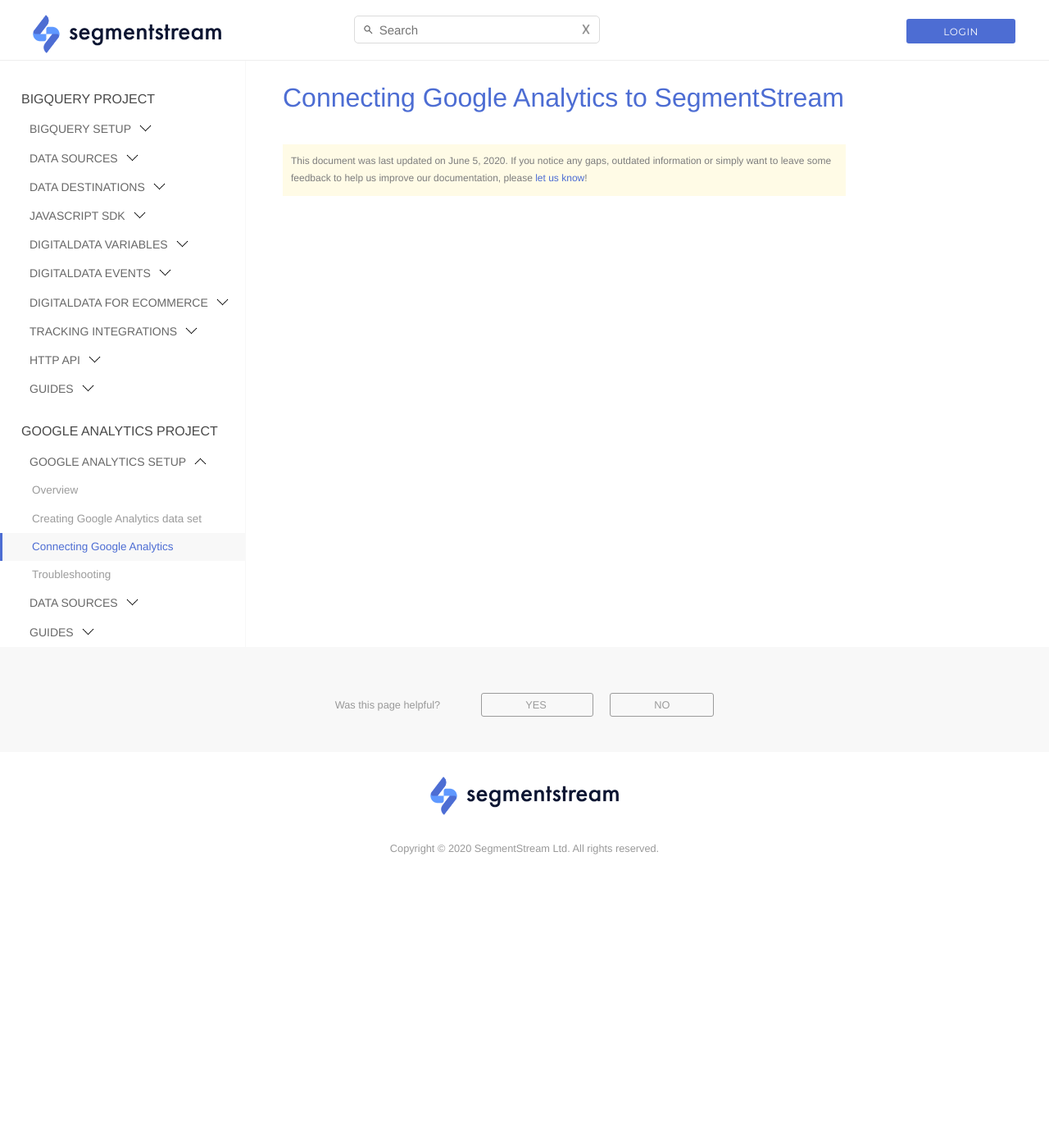
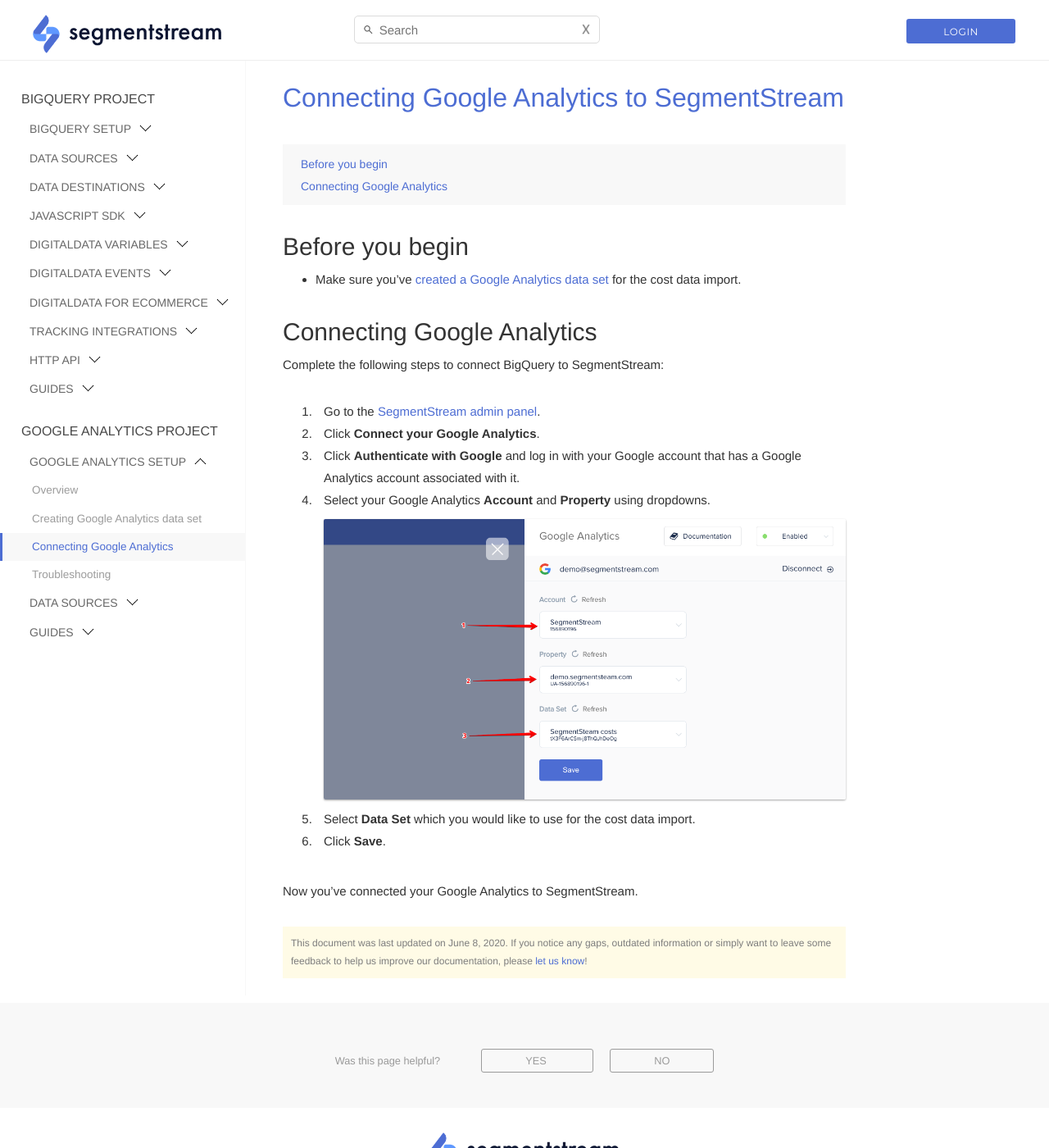
Before and after one commit to segmentstream-com/segmentstream-com.github.io, a Jekyll site: the page built from _docs/google-analytics/connecting-google-analytics.md, in a window 1280 px wide and 1400 px high. Shown: the whole window at 82% size. Built offline with Jekyll 4.4.1, drawn with Linux system fonts in a browser that asks for light colours; nearby versions of some CDN libraries.

Commit message:
connecting ga

```diff
--- a/_docs/google-analytics/connecting-google-analytics.md
+++ b/_docs/google-analytics/connecting-google-analytics.md
@@ -4,5 +4,21 @@
 navigation_title: "Connecting Google Analytics"
 title: "Connecting Google Analytics to SegmentStream"
 order: 3
-date: 2020-06-05
+date: 2020-06-08
 ---
+
+## Before you begin
+* Make sure you've [created a Google Analytics data set](creating-google-analytics-data-set) for the cost data import.
+
+## Connecting Google Analytics
+
+Complete the following steps to connect BigQuery to SegmentStream:
+1. Go to the [SegmentStream admin panel](https://admin.segmentstream.com/).
+2. Click **Connect your Google Analytics**.
+3. Click **Authenticate with Google** and log in with your Google account that has a Google Analytics account associated with it.
+4. Select your Google Analytics **Account** and **Property** using dropdowns.
+![Google Analytics setup](/img/google-analytics/ga-connect.png)
+5. Select **Data Set** which you would like to use for the cost data import.
+6. Click **Save**.
+
+Now you've connected your Google Analytics to SegmentStream.
```
Also changed, not shown: _docs/bigquery/connecting-bigquery.md (+3 -5 lines), _docs/bigquery/creating-bigquery-dataset.md (+0 -3 lines), img/google-analytics/ga-connect.png (added).
